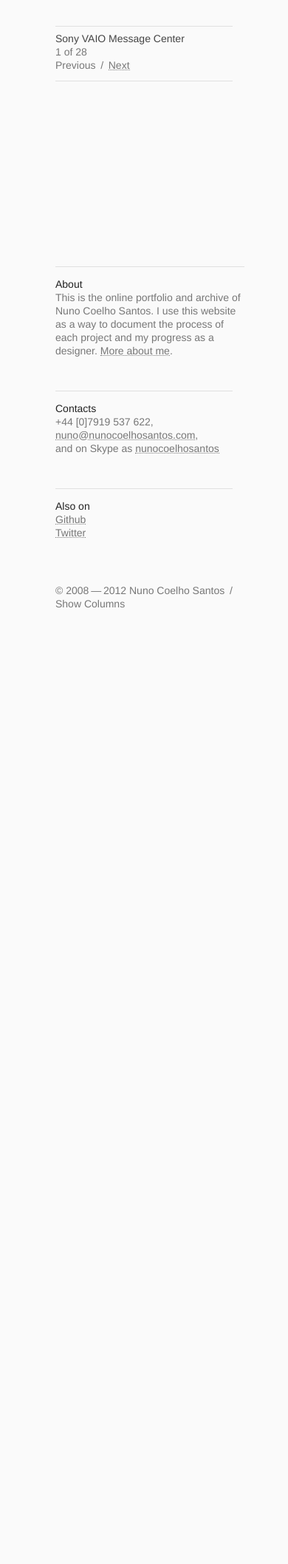
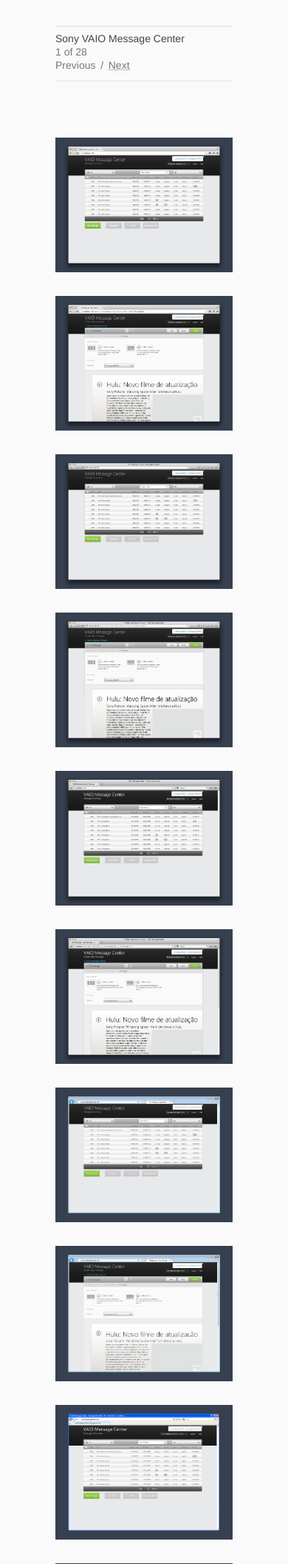
Before and after one commit to nunosans/nunocoelhosantos, a PHP site: page /en/work/sony-vaio-message-center/index.php in a window 390 px wide. Shown: the part 97-2211 px from the top of the page at 74% size. Before the commit the page ends 919 px from the top, so only its background shows below. Run offline with PHP 8.4, Linux system fonts and the light colour scheme; data that the repository does not hold is empty; some libraries are stand-ins or nearby versions.

Commit message:
Sony VAIO images and half image layout

```diff
--- a/en/work/sony-vaio-message-center/index.php
+++ b/en/work/sony-vaio-message-center/index.php
@@ -15,7 +15,23 @@
 
 <div class="project" id="sony-vaio-message-center">
 
-  <!-- Work goes here -->
+  <img class="clear half" width="1450" height="1100" src="/media/images/sony-vaio-message-center-screen-chrome-1.png">
+  <img class="half" width="1450" height="1100" src="/media/images/sony-vaio-message-center-screen-chrome-2.png">
+  <img class="clear half" width="1450" height="1100" src="/media/images/sony-vaio-message-center-screen-safari-1.png">
+  <img class="half" width="1450" height="1100" src="/media/images/sony-vaio-message-center-screen-safari-2.png">
+  <img class="clear half" width="1450" height="1100" src="/media/images/sony-vaio-message-center-screen-firefox-1.png">
+  <img class="half" width="1450" height="1100" src="/media/images/sony-vaio-message-center-screen-firefox-2.png">
+  <img class="clear half" width="1450" height="1100" src="/media/images/sony-vaio-message-center-screen-ie9-1.png">
+  <img class="half" width="1450" height="1100" src="/media/images/sony-vaio-message-center-screen-ie9-2.png">
+  <img class="clear half" width="1450" height="1100" src="/media/images/sony-vaio-message-center-screen-ie8-1.png">
+  <img class="half" width="1450" height="1100" src="/media/images/sony-vaio-message-center-screen-ie8-2.png">
+
+
+
+
+
+
+
 
 </div>
 
--- a/stylesheets/col-1.scss
+++ b/stylesheets/col-1.scss
@@ -23,7 +23,8 @@
   .project .full,
   .project .side,
   .project .site-plan,
-  .project .both {
+  .project .both,
+  .project .half {
     width: 240px;
     }
 
--- a/stylesheets/col-2.scss
+++ b/stylesheets/col-2.scss
@@ -25,7 +25,8 @@
   .project .full,
   .project .side,
   .project .site-plan,
-  .project .both {
+  .project .both,
+  .project .half {
     float: left;
     width: 496px;
     margin-top: 16px;
--- a/stylesheets/col-3.scss
+++ b/stylesheets/col-3.scss
@@ -20,4 +20,5 @@
   .project .side,
   .project .site-plan,
   .project .both {width: 496px;}
+  .project .half {width: 368px;}
 }
--- a/stylesheets/col-4.scss
+++ b/stylesheets/col-4.scss
@@ -19,5 +19,6 @@
   .project .full {width: 1008px;}
   .project .side,
   .project .site-plan {width: 752px;}
+  .project .half,
   .project .both {width: 496px;}
 }
--- a/stylesheets/col-5.scss
+++ b/stylesheets/col-5.scss
@@ -19,7 +19,13 @@
     background-position: 1224px 0;
     }
   .work {width: 1280px;}
-  .project .full    {width: 1280px;}
-  .project .side    {width: 1008px;}
+  .project .full      {width: 1280px;}
+  .project .side      {width: 1008px;}
+  .project .half      {width: 624px;}
   .project .site-plan {width: 752px;}
+  #info,
+  #copyright {width: 1296px;}
+  #info .txt.grid4 {width: 496px;}
+  #info .txt.grid1,
+  #info .txt.grid2 {width: 368px;}
 }
--- a/stylesheets/images-grid-system.scss
+++ b/stylesheets/images-grid-system.scss
@@ -1,24 +1,32 @@
 // Images Grid System
 .full,
 .side,
+.half,
 .both {
   height: auto;
   margin-bottom: 60px;
 }
 .side,
+.half,
 .both {
   margin-left: 16px;
 }
 
 
 .full {
-  width: 1264px;
+  // width: 1264px;
+  width: 752px;
 }
 .side {
-  width: 1008px;
+  // width: 1008px;
+  width: 496px;
+}
+.half {
+  width: 368px;
 }
 .both {
-  width:  752px;
+  // width:  752px;
+  width: 496px;
 }
 
 .right {
--- a/stylesheets/main.css
+++ b/stylesheets/main.css
@@ -753,22 +753,27 @@ body.ready .project {
 
 .full,
 .side,
+.half,
 .both {
   height: auto;
   margin-bottom: 60px; }
 
 .side,
+.half,
 .both {
   margin-left: 16px; }
 
 .full {
-  width: 1264px; }
+  width: 752px; }
 
 .side {
-  width: 1008px; }
+  width: 496px; }
+
+.half {
+  width: 368px; }
 
 .both {
-  width: 752px; }
+  width: 496px; }
 
 .right {
   float: right; }
@@ -947,8 +952,22 @@ body.ready #copyright {
   .project .side {
     width: 1008px; }
 
+  .project .half {
+    width: 624px; }
+
   .project .site-plan {
-    width: 752px; } }
+    width: 752px; }
+
+  #info,
+  #copyright {
+    width: 1296px; }
+
+  #info .txt.grid4 {
+    width: 496px; }
+
+  #info .txt.grid1,
+  #info .txt.grid2 {
+    width: 368px; } }
 /* Four Columns */
 @media only screen and (max-width: 1448px) {
   body > * {
@@ -990,6 +1009,7 @@ body.ready #copyright {
   .project .site-plan {
     width: 752px; }
 
+  .project .half,
   .project .both {
     width: 496px; } }
 /* Three Columns */
@@ -1032,7 +1052,10 @@ body.ready #copyright {
   .project .side,
   .project .site-plan,
   .project .both {
-    width: 496px; } }
+    width: 496px; }
+
+  .project .half {
+    width: 368px; } }
 /* Two Columns */
 @media only screen and (max-width: 936px) {
   body > * {
@@ -1075,7 +1098,8 @@ body.ready #copyright {
   .project .full,
   .project .side,
   .project .site-plan,
-  .project .both {
+  .project .both,
+  .project .half {
     float: left;
     width: 496px;
     margin-top: 16px;
@@ -1152,7 +1176,8 @@ body.ready #copyright {
   .project .full,
   .project .side,
   .project .site-plan,
-  .project .both {
+  .project .both,
+  .project .half {
     width: 240px; }
 
   #info, #copyright {
```
Also changed, not shown: media/images/sony-vaio-message-center-screen-chrome-1.png (added), media/images/sony-vaio-message-center-screen-chrome-2.png (added), media/images/sony-vaio-message-center-screen-firefox-1.png (added), media/images/sony-vaio-message-center-screen-firefox-2.png (added), media/images/sony-vaio-message-center-screen-ie8-1.png (added), media/images/sony-vaio-message-center-screen-ie8-2.png (added), media/images/sony-vaio-message-center-screen-ie9-1.png (added), media/images/sony-vaio-message-center-screen-ie9-2.png (added), media/images/sony-vaio-message-center-screen-safari-1.png (added), media/images/sony-vaio-message-center-screen-safari-2.png (added).
